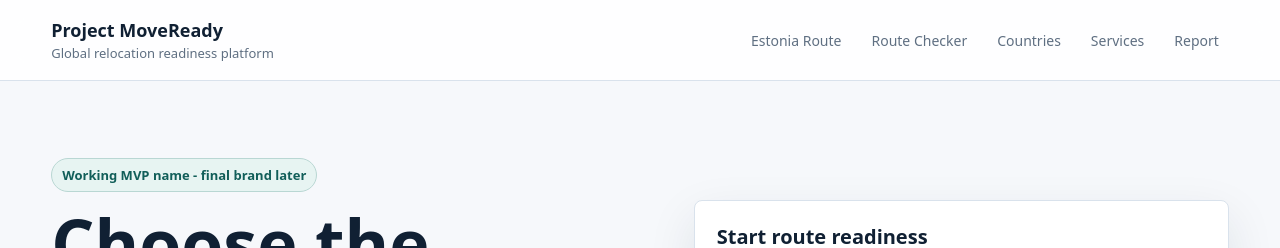
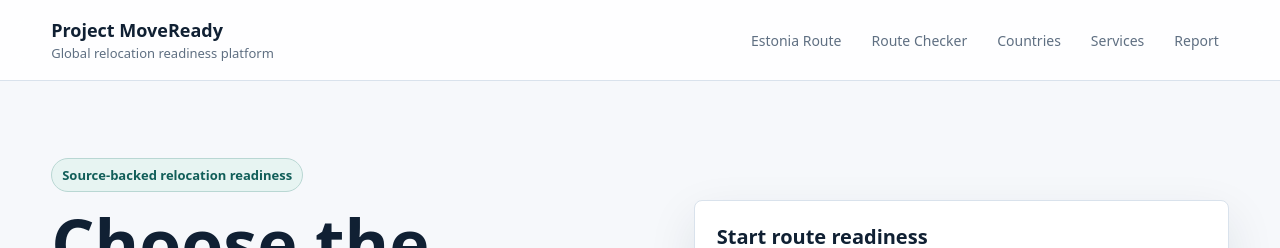
Before and after one commit to SirBM201/SirBM201-moveready-frontend, a Next.js app: page / in a window 1280 px wide. Shown: the top 248 px of the page. Built offline with nearby package versions, Linux system fonts and the light colour scheme.

Commit message:
Remove internal MVP wording from homepage

```diff
--- a/app/page.tsx
+++ b/app/page.tsx
@@ -67,7 +67,7 @@ export default function Home() {
 
       <section className="hero-band" id="checker">
         <div className="hero-copy">
-          <span className="eyebrow">Working MVP name - final brand later</span>
+          <span className="eyebrow">Source-backed relocation readiness</span>
           <h1>Choose the route, then get ready properly.</h1>
           <p className="lede">
             MoveReady helps users compare realistic visa, study, work, business, family, scholarship, ballot, and relocation pathways, then prepare documents, funds, budget, insurance, and next steps from source-backed data.
```
